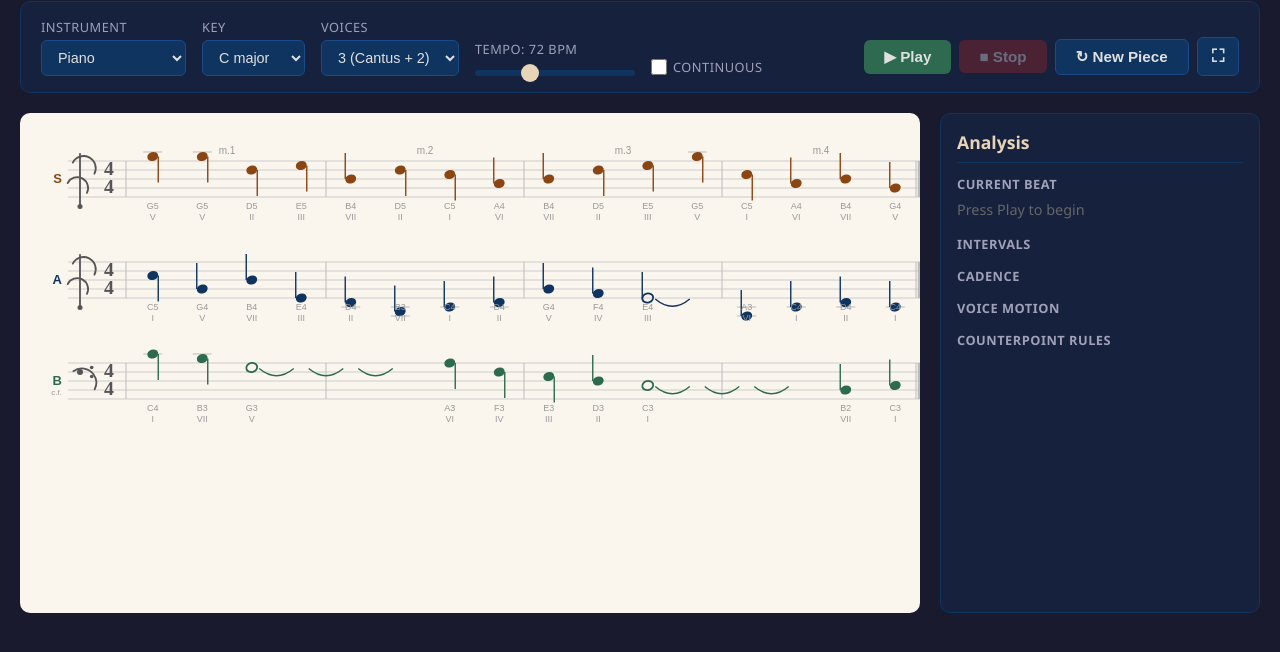
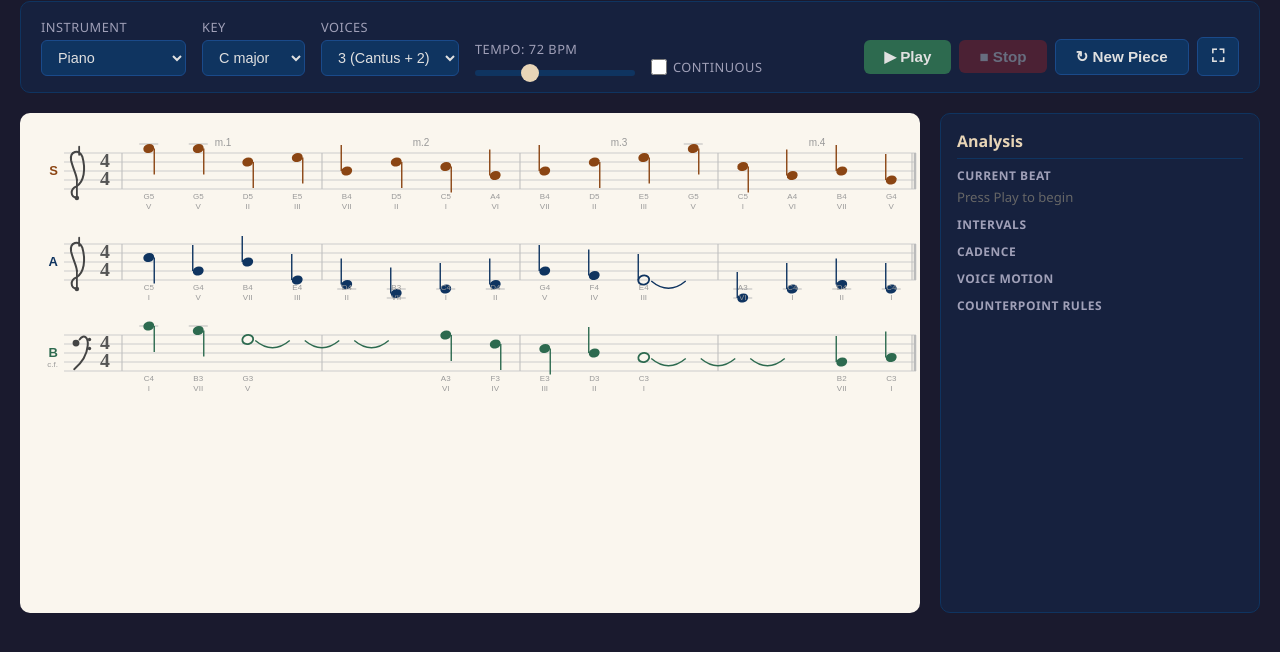
Before and after one commit to BrendanJamesLynskey/Counterpoint, a plain HTML site: page app.html in a window 1280 px wide. Shown: the part 74-726 px from the top of the page. Drawn offline with Linux system fonts and the light colour scheme.

Commit message:
Fit score and analysis panels without scrollbars; improve clef drawing
- Score container: reduce padding, set overflow hidden
- Analysis panel: compact fonts and spacing, with further reduction in
  fullscreen mode so no scrollbar is needed
- Treble clef: redraw with connected bezier curves for a proper S-curve shape
- Bass clef: redraw with bezier body curve and better proportions
- Reduce annotation font size below staves and tighten staff spacing
- Fix Wikipedia link for Gradus ad Parnassum in README

Co-Authored-By: Claude Opus 4.6 <noreply@anthropic.com>

```diff
--- a/score-renderer.js
+++ b/score-renderer.js
@@ -55,66 +55,115 @@ const ScoreRenderer = (() => {
   // ── draw helpers ──────────────────────────────────────────────────
 
   function drawTrebleClef(x, staffTopY) {
-    // Simplified treble clef: vertical line + upper arc + lower arc + dot
     const g = GAP;
     ctx.save();
-    ctx.strokeStyle = '#555';
-    ctx.fillStyle = '#555';
-    ctx.lineWidth = 1.8;
+    ctx.strokeStyle = '#444';
+    ctx.fillStyle = '#444';
     ctx.lineCap = 'round';
     ctx.lineJoin = 'round';
 
-    // Vertical stroke
+    // Draw the treble clef as a continuous bezier path
+    // G line is at staffTopY + 3*g (second staff line from bottom)
+    ctx.lineWidth = 2.0;
     ctx.beginPath();
-    ctx.moveTo(x, staffTopY - g * 0.8);
-    ctx.lineTo(x, staffTopY + g * 4.8);
+
+    // Start from the bottom curl, below the staff
+    ctx.moveTo(x + g * 0.15, staffTopY + g * 5.0);
+
+    // Bottom curl: sweep left and up
+    ctx.bezierCurveTo(
+      x - g * 0.7, staffTopY + g * 4.9,
+      x - g * 0.65, staffTopY + g * 4.0,
+      x + g * 0.05, staffTopY + g * 3.7
+    );
+
+    // Rise up through the right side of the staff
+    ctx.bezierCurveTo(
+      x + g * 0.9, staffTopY + g * 3.2,
+      x + g * 1.1, staffTopY + g * 1.8,
+      x + g * 0.7, staffTopY + g * 0.4
+    );
+
+    // Curve over the top of the staff
+    ctx.bezierCurveTo(
+      x + g * 0.3, staffTopY - g * 0.5,
+      x - g * 0.7, staffTopY - g * 0.2,
+      x - g * 0.55, staffTopY + g * 0.8
+    );
+
+    // Descend back through the left side, crossing G line
+    ctx.bezierCurveTo(
+      x - g * 0.35, staffTopY + g * 1.7,
+      x + g * 0.1, staffTopY + g * 2.5,
+      x + g * 0.1, staffTopY + g * 3.0
+    );
+
     ctx.stroke();
 
-    // Upper arc (right side, lines 3-5 area)
+    // Vertical spine from top crossing down through the staff
+    ctx.lineWidth = 1.8;
     ctx.beginPath();
-    ctx.arc(x + g * 0.4, staffTopY + g * 0.8, g * 1.35,
-      -Math.PI * 0.85, Math.PI * 0.15);
+    ctx.moveTo(x + g * 0.1, staffTopY + g * 3.0);
+    ctx.lineTo(x + g * 0.1, staffTopY + g * 4.85);
     ctx.stroke();
 
-    // Lower arc (left side, lines 1-3 area)
+    // Vertical line extending above the top of the staff
     ctx.beginPath();
-    ctx.arc(x - g * 0.3, staffTopY + g * 3.0, g * 1.2,
-      Math.PI * 0.15, -Math.PI * 0.85, true);
+    ctx.moveTo(x + g * 0.35, staffTopY + g * 0.2);
+    ctx.lineTo(x + g * 0.35, staffTopY - g * 0.7);
     ctx.stroke();
 
     // Bottom dot
     ctx.beginPath();
-    ctx.arc(x, staffTopY + g * 5.05, 2.5, 0, Math.PI * 2);
+    ctx.arc(x + g * 0.1, staffTopY + g * 5.0, 2.2, 0, Math.PI * 2);
     ctx.fill();
+
     ctx.restore();
   }
 
   function drawBassClef(x, staffTopY) {
     const g = GAP;
     ctx.save();
-    ctx.strokeStyle = '#555';
-    ctx.fillStyle = '#555';
-    ctx.lineWidth = 1.8;
+    ctx.strokeStyle = '#444';
+    ctx.fillStyle = '#444';
     ctx.lineCap = 'round';
+    ctx.lineJoin = 'round';
 
-    // Main dot on F line (line 4 = staffTopY + g)
+    // Main dot on F line (4th line = staffTopY + g)
     ctx.beginPath();
-    ctx.arc(x, staffTopY + g, 3, 0, Math.PI * 2);
+    ctx.arc(x, staffTopY + g * 0.9, g * 0.38, 0, Math.PI * 2);
     ctx.fill();
 
-    // Curve from F line going right and down
+    // Body curve: from F line area sweeping right and down
+    ctx.lineWidth = 2.0;
     ctx.beginPath();
-    ctx.arc(x + g * 0.2, staffTopY + g * 2.2, g * 1.6,
-      -Math.PI * 0.7, Math.PI * 0.15);
+    ctx.moveTo(x + g * 0.4, staffTopY + g * 0.5);
+
+    // Curve up and right toward top of staff
+    ctx.bezierCurveTo(
+      x + g * 0.9, staffTopY - g * 0.2,
+      x + g * 1.4, staffTopY + g * 0.3,
+      x + g * 1.3, staffTopY + g * 1.2
+    );
+
+    // Curve down and back toward bottom
+    ctx.bezierCurveTo(
+      x + g * 1.2, staffTopY + g * 2.3,
+      x + g * 0.5, staffTopY + g * 3.2,
+      x - g * 0.2, staffTopY + g * 3.8
+    );
+
     ctx.stroke();
 
-    // Two dots (colon) flanking the F line
+    // Two dots flanking the F line
+    const dotR = 1.7;
     ctx.beginPath();
-    ctx.arc(x + g * 1.3, staffTopY + g * 0.5, 1.8, 0, Math.PI * 2);
+    ctx.arc(x + g * 1.5, staffTopY + g * 0.5, dotR, 0, Math.PI * 2);
     ctx.fill();
     ctx.beginPath();
-    ctx.arc(x + g * 1.3, staffTopY + g * 1.5, 1.8, 0, Math.PI * 2);
+    ctx.arc(x + g * 1.5, staffTopY + g * 1.5, dotR, 0, Math.PI * 2);
     ctx.fill();
+
     ctx.restore();
   }
 
@@ -200,7 +249,7 @@ const ScoreRenderer = (() => {
     const staffHeight = 4 * GAP;
     // Compute spacing to fit the canvas
     const availH = h - marginTop - 20;
-    const staffSpacing = Math.min(availH / numVoices, staffHeight + 65);
+    const staffSpacing = Math.min(availH / numVoices, staffHeight + 55);
 
     const noteAreaLeft = prefixW + 6;
     const noteAreaRight = w - marginRight;
@@ -376,11 +425,11 @@ const ScoreRenderer = (() => {
         const degree = MusicTheory.getScaleDegree(piece.key, midi);
         ctx.save();
         ctx.fillStyle = active ? '#c4a87a' : '#999';
-        ctx.font = '9px sans-serif';
+        ctx.font = '8px sans-serif';
         ctx.textAlign = 'center';
         ctx.textBaseline = 'top';
-        ctx.fillText(noteInfo.full, x, staffBottomY + 5);
-        if (degree) ctx.fillText(degree.name, x, staffBottomY + 16);
+        ctx.fillText(noteInfo.full, x, staffBottomY + 4);
+        if (degree) ctx.fillText(degree.name, x, staffBottomY + 14);
         ctx.restore();
       }
     }
--- a/style.css
+++ b/style.css
@@ -164,8 +164,8 @@ main {
 #score-container {
   background: #faf6ee;
   border-radius: 10px;
-  padding: 20px;
-  overflow-x: auto;
+  padding: 12px 16px;
+  overflow: hidden;
   height: 500px;
 }
 
@@ -185,27 +185,27 @@ main {
 
 #analysis-panel h2 {
   color: #e8d5b7;
-  font-size: 1.1rem;
-  margin-bottom: 12px;
-  padding-bottom: 8px;
+  font-size: 1rem;
+  margin-bottom: 8px;
+  padding-bottom: 6px;
   border-bottom: 1px solid #0f3460;
 }
 
 .analysis-section {
-  margin-bottom: 14px;
+  margin-bottom: 10px;
 }
 
 .analysis-section h3 {
   color: #a0a0b8;
-  font-size: 0.8rem;
+  font-size: 0.75rem;
   text-transform: uppercase;
   letter-spacing: 0.5px;
-  margin-bottom: 6px;
+  margin-bottom: 4px;
 }
 
 .analysis-section > div {
-  font-size: 0.9rem;
-  line-height: 1.5;
+  font-size: 0.82rem;
+  line-height: 1.4;
 }
 
 .degree {
@@ -302,6 +302,42 @@ main {
 .app-fullscreen #analysis-panel {
   max-height: none;
   overflow-y: auto;
+  padding: 12px;
+}
+
+.app-fullscreen #analysis-panel h2 {
+  font-size: 0.9rem;
+  margin-bottom: 6px;
+  padding-bottom: 4px;
+}
+
+.app-fullscreen .analysis-section {
+  margin-bottom: 6px;
+}
+
+.app-fullscreen .analysis-section h3 {
+  font-size: 0.7rem;
+  margin-bottom: 2px;
+}
+
+.app-fullscreen .analysis-section > div {
+  font-size: 0.78rem;
+  line-height: 1.3;
+}
+
+.app-fullscreen .degree {
+  padding: 1px 5px;
+  font-size: 0.85rem;
+}
+
+.app-fullscreen .motion-type {
+  padding: 1px 6px;
+  font-size: 0.78rem;
+}
+
+.app-fullscreen .cadence-label {
+  padding: 2px 8px;
+  font-size: 0.82rem;
 }
 
 @media (max-width: 900px) {
```
Also changed, not shown: 1 other file.
